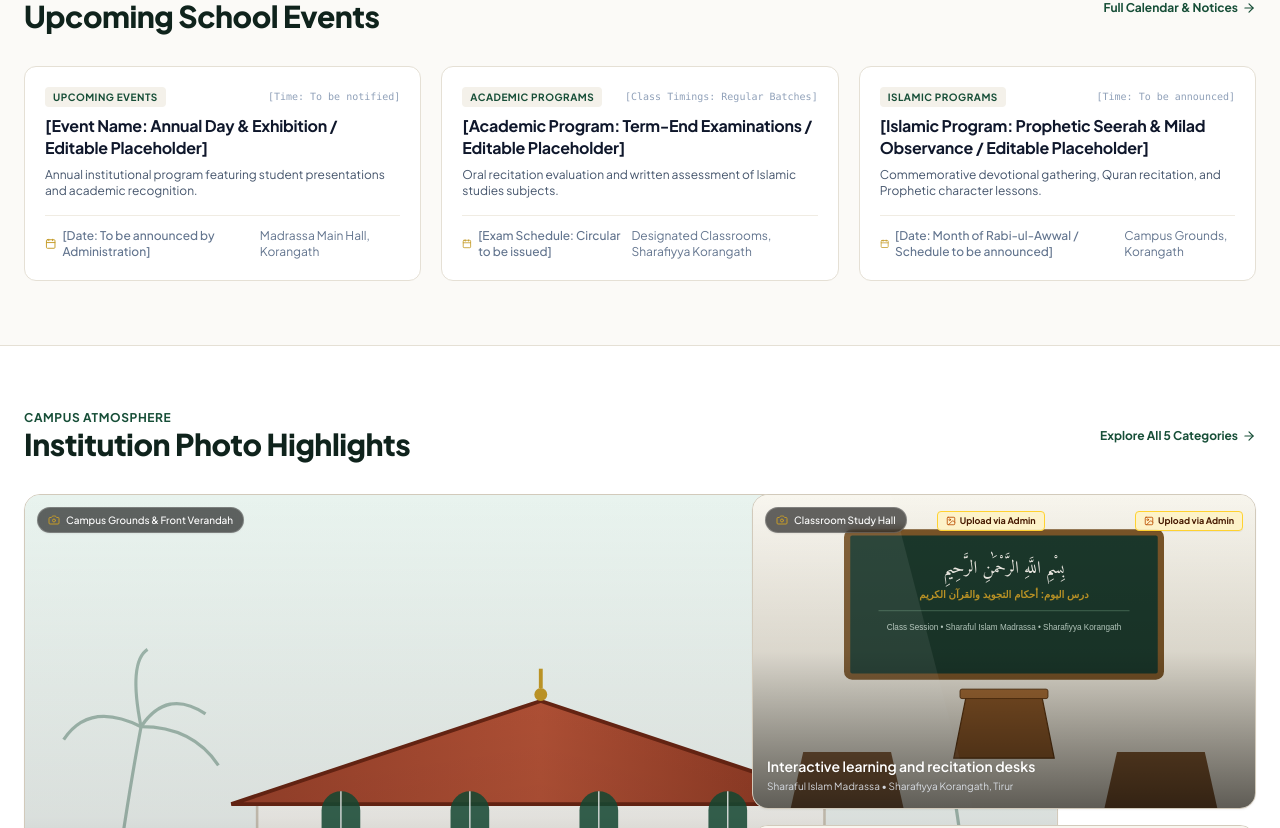
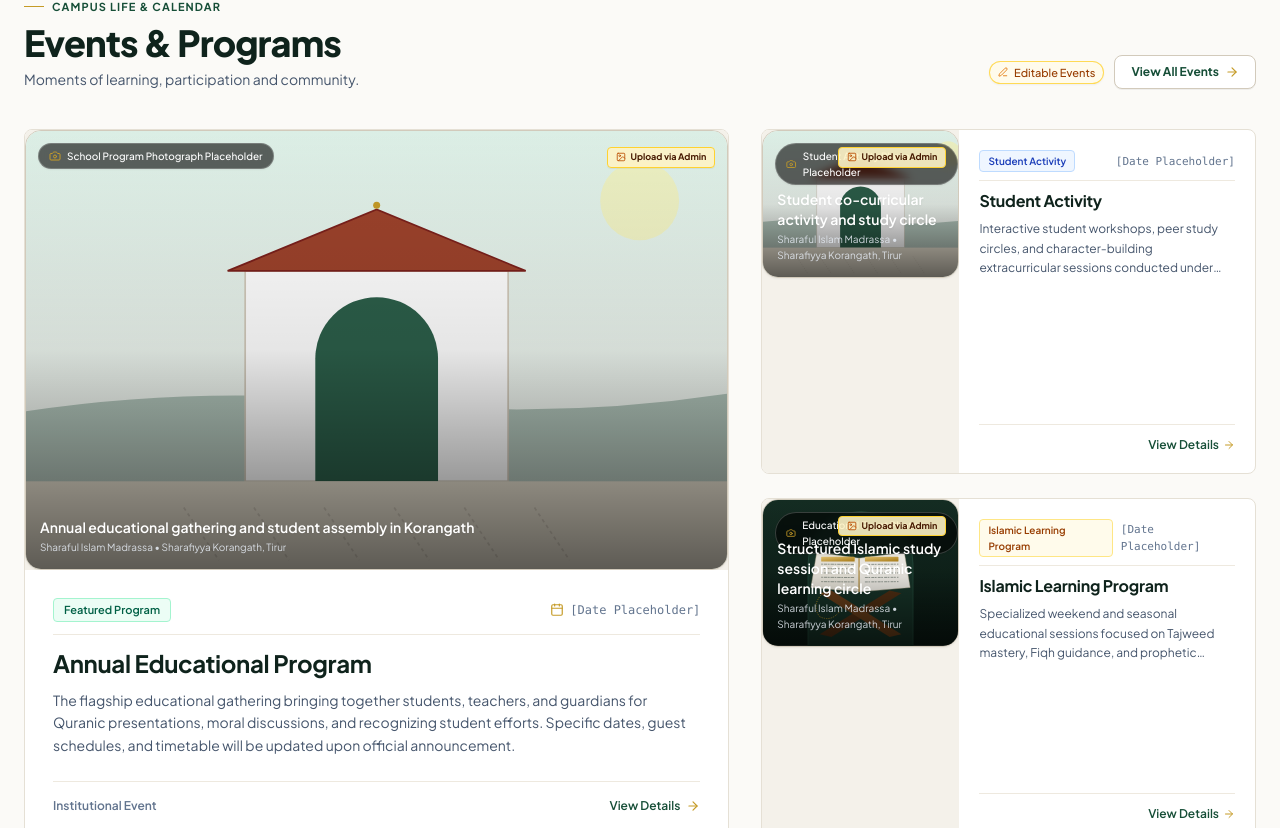
Before and after one commit to noorulaze/school, a React (Vite) app: page / in a window 1280 px wide. Shown: the part 2952-3780 px from the top of the page. Built offline with nearby package versions, Linux system fonts and the light colour scheme.

Commit message:
Redesign: Homepage Events & Programs section with modern asymmetric editorial layout (1 featured + 2 secondary) and realistic image slots

```diff
--- a/src/pages/Home.tsx
+++ b/src/pages/Home.tsx
@@ -18,7 +18,6 @@ import {
 } from 'lucide-react';
 import { motion } from 'framer-motion';
 import { SCHOOL_INFO } from '../data/schoolInfo';
-import { EVENTS } from '../data/events';
 import { NoticeTicker } from '../components/NoticeTicker';
 import { RealisticImageSlot } from '../components/RealisticImageSlot';
 import { PlaceholderBadge } from '../components/PlaceholderBadge';
@@ -559,62 +558,200 @@ export const Home: React.FC<HomeProps> = ({ onOpenAdmissionModal }) => {
         </div>
       </section>
 
-      {/* 7. EVENTS SECTION (Modern Editorial Event Layout) */}
-      <section className="py-14 lg:py-16 bg-[#fbfaf7] border-b border-[#e5e0d5]">
+      {/* 7. EVENTS & PROGRAMS (Modern Editorial Asymmetric Layout) */}
+      <section className="py-14 lg:py-20 bg-[#fbfaf7] border-b border-[#e5e0d5]">
         <div className="max-w-7xl mx-auto px-4 sm:px-6">
-          <div className="flex flex-col sm:flex-row sm:items-center justify-between mb-8 gap-3">
+          {/* Header Row */}
+          <div className="flex flex-col sm:flex-row sm:items-end justify-between mb-8 sm:mb-10 gap-4">
             <div>
-              <span className="text-xs font-bold text-[#164e37] uppercase tracking-wider block">
-                Academic & Islamic Programs
+              <div className="flex items-center gap-2 mb-2">
+                <span className="h-px w-5 bg-[#c59b27]"></span>
+                <span className="text-[11px] font-bold uppercase tracking-widest text-[#164e37]">
+                  Campus Life & Calendar
                 </span>
-              <h2 className="text-2xl sm:text-3xl font-extrabold text-[#0f231c]">
-                Upcoming School Events
+              </div>
+              <h2 className="text-2xl sm:text-3xl lg:text-4xl font-extrabold text-[#0f231c] tracking-tight">
+                Events & Programs
               </h2>
+              <p className="text-xs sm:text-sm text-slate-600 mt-1.5 font-normal">
+                Moments of learning, participation and community.
+              </p>
             </div>
 
+            <div className="flex items-center gap-2.5">
+              <PlaceholderBadge label="Editable Events" size="sm" />
               <Link
                 to="/events"
-              className="text-xs font-bold text-[#164e37] hover:underline flex items-center gap-1"
+                className="hidden sm:inline-flex items-center gap-1.5 px-4 py-2 bg-white hover:bg-[#f4f1ea] text-[#164e37] text-xs font-bold rounded-lg border border-[#d2cabb] transition-colors group shadow-2xs"
               >
-              <span>Full Calendar & Notices</span>
-              <ArrowRight className="w-3.5 h-3.5" />
+                <span>View All Events</span>
+                <ArrowRight className="w-3.5 h-3.5 text-[#c59b27] transition-transform group-hover:translate-x-1" />
+              </Link>
+            </div>
+          </div>
+
+          {/* Editorial Asymmetric Layout: Left = 1 Large Featured, Right = 2 Smaller Stacked */}
+          <div className="grid grid-cols-1 md:grid-cols-2 lg:grid-cols-12 gap-6 lg:gap-8 items-stretch">
+            {/* Left: Featured Event Placeholder (Large) */}
+            <div className="lg:col-span-7 flex">
+              <Link
+                to="/events"
+                className="group relative w-full flex flex-col justify-between bg-white rounded-lg border border-[#e5e0d5] hover:border-[#164e37]/40 hover:shadow-xs transition-all duration-200 overflow-hidden"
+              >
+                {/* Image Container with Subtle Zoom */}
+                <div className="overflow-hidden bg-[#f4f1ea]">
+                  <div className="transform transition-transform duration-500 ease-out group-hover:scale-[1.03]">
+                    <RealisticImageSlot
+                      scene="assembly"
+                      aspectRatio="16/10"
+                      label="School Program Photograph Placeholder"
+                      caption="Annual educational gathering and student assembly in Korangath"
+                    />
+                  </div>
+                </div>
+
+                {/* Content Details */}
+                <div className="p-6 sm:p-7 flex-1 flex flex-col justify-between">
+                  <div>
+                    {/* Metadata */}
+                    <div className="flex flex-wrap items-center justify-between gap-2 pb-3 mb-3 border-b border-[#eee9df]">
+                      <span className="text-[11px] font-semibold px-2.5 py-0.5 rounded border bg-emerald-50 text-emerald-800 border-emerald-200">
+                        Featured Program
+                      </span>
+                      <span className="flex items-center gap-1.5 text-xs text-slate-500 font-mono">
+                        <Calendar className="w-3.5 h-3.5 text-[#c59b27]" />
+                        <span>[Date Placeholder]</span>
+                      </span>
+                    </div>
+
+                    {/* Title */}
+                    <h3 className="text-xl sm:text-2xl font-bold text-[#0f231c] group-hover:text-[#164e37] transition-colors mb-2.5">
+                      Annual Educational Program
+                    </h3>
+
+                    {/* Description */}
+                    <p className="text-xs sm:text-sm text-slate-600 leading-relaxed font-normal">
+                      The flagship educational gathering bringing together students, teachers, and guardians for Quranic presentations, moral discussions, and recognizing student efforts. Specific dates, guest schedules, and timetable will be updated upon official announcement.
+                    </p>
+                  </div>
+
+                  {/* Action Link */}
+                  <div className="pt-4 mt-6 border-t border-[#eee9df] flex items-center justify-between text-xs font-semibold">
+                    <span className="text-slate-500 group-hover:text-[#164e37] transition-colors">
+                      Institutional Event
+                    </span>
+                    <div className="inline-flex items-center gap-1.5 text-[#164e37]">
+                      <span className="text-xs font-semibold">View Details</span>
+                      <ArrowRight className="w-3.5 h-3.5 text-[#c59b27] transform transition-transform group-hover:translate-x-1" />
+                    </div>
+                  </div>
+                </div>
               </Link>
             </div>
 
-          <div className="grid grid-cols-1 md:grid-cols-3 gap-5">
-            {EVENTS.slice(0, 3).map((event) => (
-              <div
-                key={event.id}
-                className="p-5 bg-white rounded-xl border border-[#e5e0d5] hover:border-[#164e37] transition-all flex flex-col justify-between space-y-4"
+            {/* Right: 2 Smaller Secondary Event Items */}
+            <div className="lg:col-span-5 flex flex-col justify-between gap-5 sm:gap-6">
+              {/* Secondary Event 1: Student Activity */}
+              <Link
+                to="/events"
+                className="group relative flex-1 flex flex-col sm:flex-row bg-white rounded-lg border border-[#e5e0d5] hover:border-[#164e37]/40 hover:shadow-xs transition-all duration-200 overflow-hidden"
               >
-                <div className="space-y-2">
-                  <div className="flex items-center justify-between">
-                    <span className="text-[10px] font-bold uppercase tracking-wider text-[#164e37] bg-[#f4f1ea] px-2 py-0.5 rounded">
-                      {event.category}
+                <div className="sm:w-2/5 overflow-hidden bg-[#f4f1ea] shrink-0">
+                  <div className="h-full transform transition-transform duration-500 ease-out group-hover:scale-[1.03]">
+                    <RealisticImageSlot
+                      scene="activities"
+                      aspectRatio="4/3"
+                      label="Student Activity Photo Placeholder"
+                      caption="Student co-curricular activity and study circle"
+                    />
+                  </div>
+                </div>
+
+                <div className="p-4 sm:p-5 sm:w-3/5 flex flex-col justify-between">
+                  <div>
+                    <div className="flex items-center justify-between gap-2 pb-2 mb-2 border-b border-[#eee9df]">
+                      <span className="text-[10px] font-semibold px-2 py-0.5 rounded border bg-blue-50 text-blue-800 border-blue-200">
+                        Student Activity
                       </span>
-                    <span className="text-[10px] text-slate-400 font-mono">
-                      {event.timePlaceholder}
+                      <span className="text-[11px] text-slate-500 font-mono">
+                        [Date Placeholder]
                       </span>
                     </div>
 
-                  <h3 className="text-base font-bold text-slate-900 leading-snug">
-                    {event.title}
-                  </h3>
+                    <h4 className="text-base font-bold text-[#0f231c] group-hover:text-[#164e37] transition-colors mb-1.5">
+                      Student Activity
+                    </h4>
 
-                  <p className="text-xs text-slate-600 line-clamp-2">
-                    {event.summary}
+                    <p className="text-xs text-slate-600 leading-relaxed line-clamp-3">
+                      Interactive student workshops, peer study circles, and character-building extracurricular sessions conducted under teacher supervision.
                     </p>
                   </div>
 
-                <div className="pt-3 border-t border-[#f0ece3] text-xs text-slate-500 flex items-center justify-between">
-                  <span className="flex items-center gap-1.5 font-medium">
-                    <Calendar className="w-3.5 h-3.5 text-[#c59b27]" />
-                    <span>{event.datePlaceholder}</span>
-                  </span>
-                  <span>{event.venuePlaceholder}</span>
+                  <div className="pt-3 mt-3 border-t border-[#eee9df] flex items-center justify-end text-xs font-semibold text-[#164e37]">
+                    <div className="inline-flex items-center gap-1">
+                      <span className="text-xs">View Details</span>
+                      <ArrowRight className="w-3 h-3 text-[#c59b27] transform transition-transform group-hover:translate-x-1" />
                     </div>
                   </div>
-            ))}
+                </div>
+              </Link>
+
+              {/* Secondary Event 2: Islamic Learning Program */}
+              <Link
+                to="/events"
+                className="group relative flex-1 flex flex-col sm:flex-row bg-white rounded-lg border border-[#e5e0d5] hover:border-[#164e37]/40 hover:shadow-xs transition-all duration-200 overflow-hidden"
+              >
+                <div className="sm:w-2/5 overflow-hidden bg-[#f4f1ea] shrink-0">
+                  <div className="h-full transform transition-transform duration-500 ease-out group-hover:scale-[1.03]">
+                    <RealisticImageSlot
+                      scene="quran_study"
+                      aspectRatio="4/3"
+                      label="Educational Event Photo Placeholder"
+                      caption="Structured Islamic study session and Quranic learning circle"
+                    />
+                  </div>
+                </div>
+
+                <div className="p-4 sm:p-5 sm:w-3/5 flex flex-col justify-between">
+                  <div>
+                    <div className="flex items-center justify-between gap-2 pb-2 mb-2 border-b border-[#eee9df]">
+                      <span className="text-[10px] font-semibold px-2 py-0.5 rounded border bg-amber-50 text-amber-800 border-amber-200">
+                        Islamic Learning Program
+                      </span>
+                      <span className="text-[11px] text-slate-500 font-mono">
+                        [Date Placeholder]
+                      </span>
+                    </div>
+
+                    <h4 className="text-base font-bold text-[#0f231c] group-hover:text-[#164e37] transition-colors mb-1.5">
+                      Islamic Learning Program
+                    </h4>
+
+                    <p className="text-xs text-slate-600 leading-relaxed line-clamp-3">
+                      Specialized weekend and seasonal educational sessions focused on Tajweed mastery, Fiqh guidance, and prophetic ethical traditions.
+                    </p>
+                  </div>
+
+                  <div className="pt-3 mt-3 border-t border-[#eee9df] flex items-center justify-end text-xs font-semibold text-[#164e37]">
+                    <div className="inline-flex items-center gap-1">
+                      <span className="text-xs">View Details</span>
+                      <ArrowRight className="w-3 h-3 text-[#c59b27] transform transition-transform group-hover:translate-x-1" />
+                    </div>
+                  </div>
+                </div>
+              </Link>
+            </div>
+          </div>
+
+          {/* View All Events Button Below */}
+          <div className="mt-10 sm:mt-12 text-center">
+            <Link
+              to="/events"
+              className="inline-flex items-center gap-2 px-6 py-2.5 bg-[#164e37] hover:bg-[#0f3b29] text-white text-xs sm:text-sm font-semibold rounded-lg transition-colors group shadow-xs"
+            >
+              <span>View All Events</span>
+              <ArrowRight className="w-3.5 h-3.5 text-[#c59b27] transition-transform group-hover:translate-x-1" />
+            </Link>
           </div>
         </div>
       </section>
```
Lines whose indentation alone changed are shown as unchanged.
